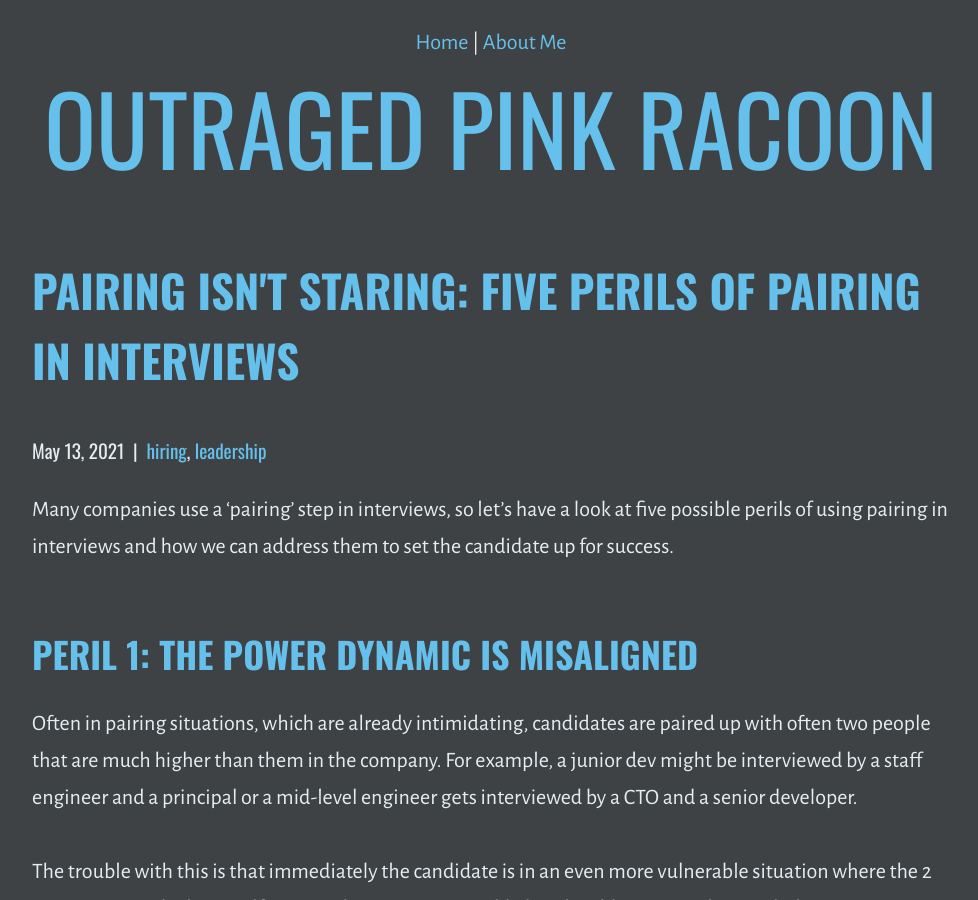
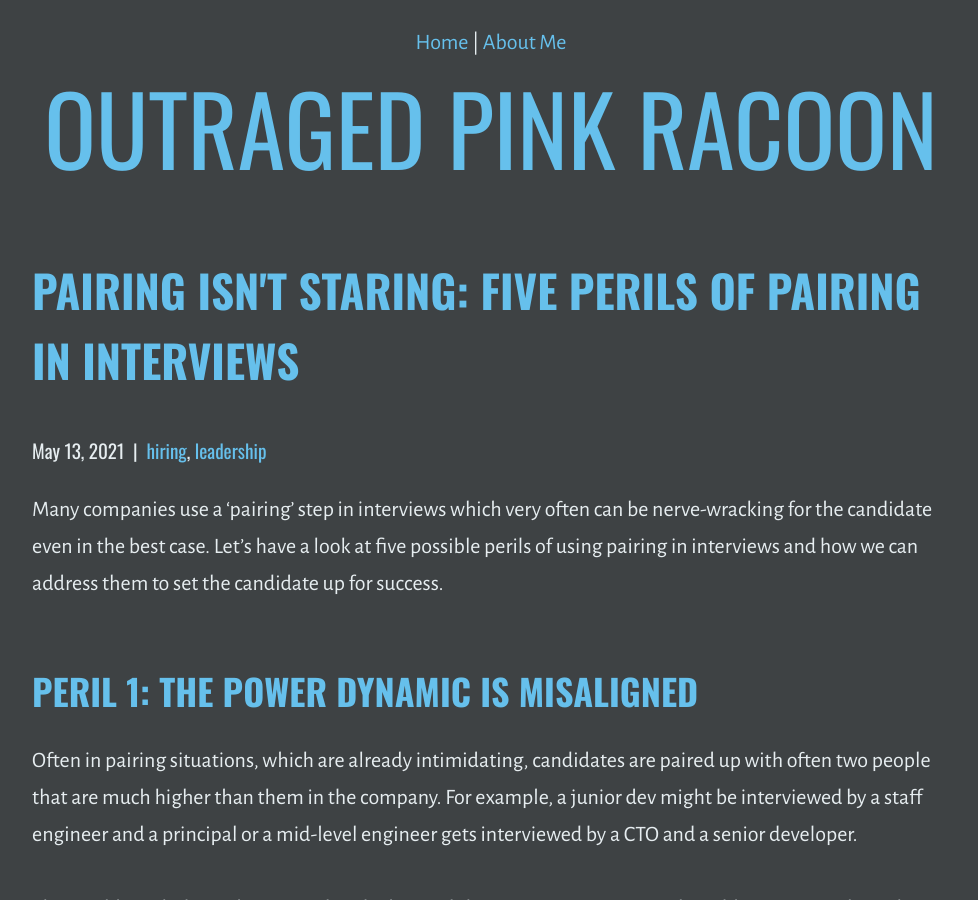
Before and after one commit to outragedpinkracoon/outragedpinkracoon.github.io, a Jekyll site: the page built from _posts/2021-05-13-the-perils-of-pairing-in-interviews.md, in a window 1280 px wide and 900 px high. Shown: the whole window, without its empty margins (149-1127 px from the left). Built offline with Jekyll 4.4.1, drawn with Linux system fonts in a browser that asks for light colours.

Commit message:
Change intro

```diff
--- a/_posts/2021-05-13-the-perils-of-pairing-in-interviews.md
+++ b/_posts/2021-05-13-the-perils-of-pairing-in-interviews.md
@@ -4,7 +4,7 @@ description: Many technical hiring processes have a 'pairing' step, but not many
 layout: post
 categories: [hiring, leadership]
 ---
-Many companies use a 'pairing' step in interviews, so let's have a look at five possible perils of using pairing in interviews and how we can address them to set the candidate up for success.
+Many companies use a 'pairing' step in interviews which very often can be nerve-wracking for the candidate even in the best case. Let's have a look at five possible perils of using pairing in interviews and how we can address them to set the candidate up for success.
 
 ## Peril 1: The Power Dynamic Is Misaligned
 Often in pairing situations, which are already intimidating, candidates are paired up with often two people that are much higher than them in the company. For example, a junior dev might be interviewed by a staff engineer and a principal or a mid-level engineer gets interviewed by a CTO and a senior developer.
```
